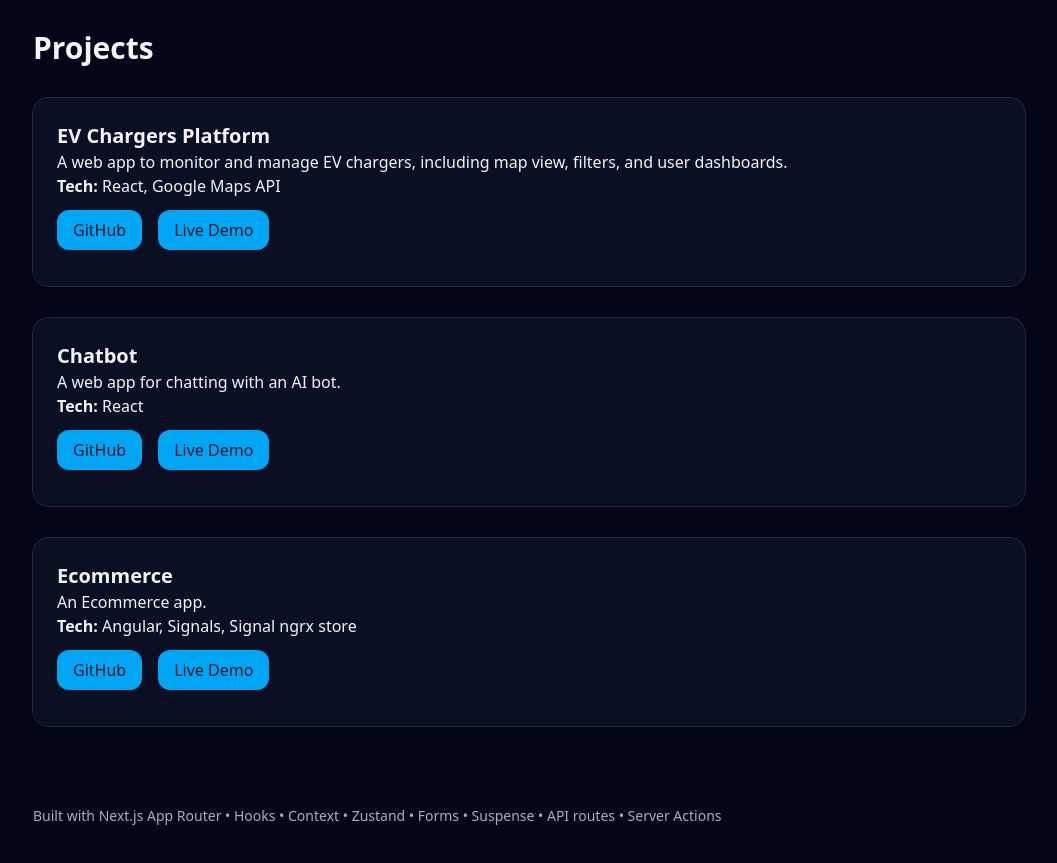
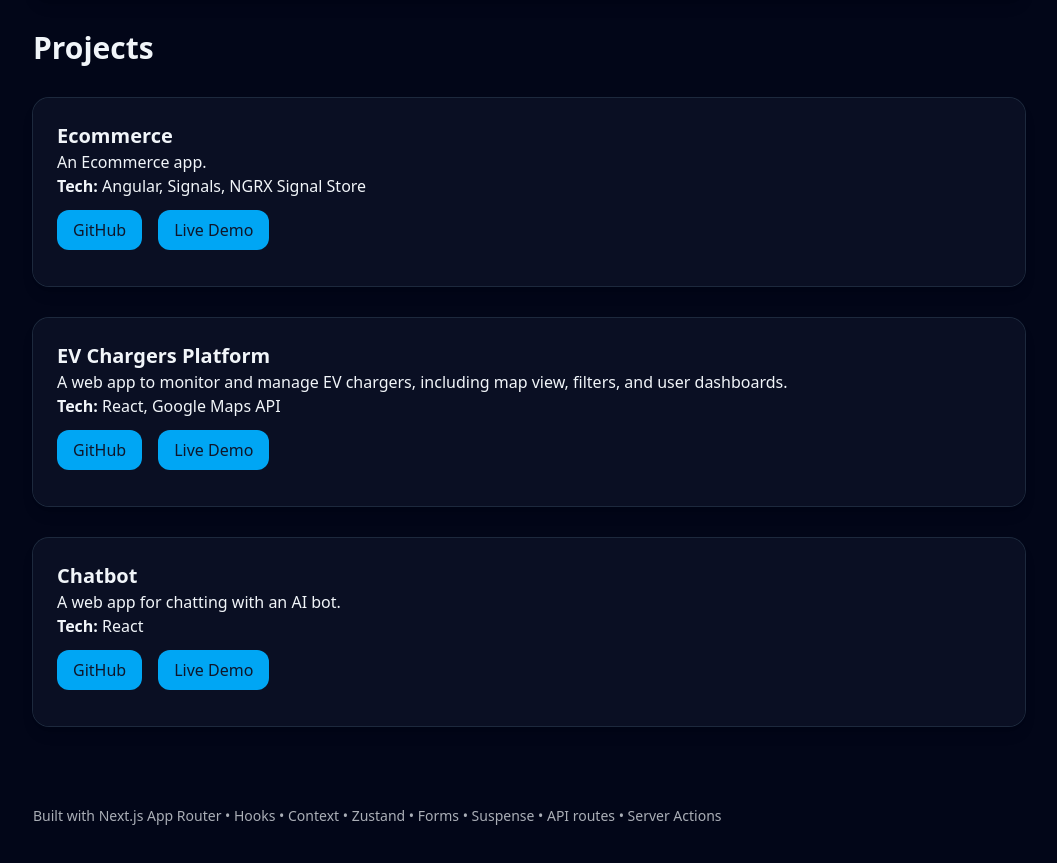
Before and after one commit to snatz-coder/react-portfolio, a Next.js app: page /playground in a window 1280 px wide. Shown: the part 477-1340 px from the top of the page, without its empty margins (111-1168 px from the left). Built offline with nearby package versions, Linux system fonts and the light colour scheme.

Commit message:
updated project item url

```diff
--- a/app/playground/sections/ProjectDemo.tsx
+++ b/app/playground/sections/ProjectDemo.tsx
@@ -2,6 +2,14 @@
 
 export default function ProjectDemo() {
   const projects = [
+    {
+      title: "Ecommerce",
+      description:
+        "An Ecommerce app.",
+      techStack: ["Angular", "Signals", "NGRX  Signal Store"],
+      github: "https://github.com/snatz-coder/ecommerce-angular-project",
+      liveDemo: "https://ecommerce-1e6tw2zar-sujanes-projects.vercel.app",
+    },
     {
       title: "EV Chargers Platform",
       description:
@@ -18,14 +26,7 @@ export default function ProjectDemo() {
       github: "https://github.com/snatz-coder/simple-chat-with-bot-final",
       liveDemo: "https://chat-ixpala6el-sujanes-projects.vercel.app",
     },
-    {
-      title: "Ecommerce",
-      description:
-        "An Ecommerce app.",
-      techStack: ["Angular", "Signals", "Signal ngrx store"],
-      github: "https://github.com/snatz-coder/ecommerce-angular-project",
-      liveDemo: "https://ecommerce-dawhx14qy-sujanes-projects.vercel.app",
-    },
+
   ];
 
   return projects.map((project) => (
```
